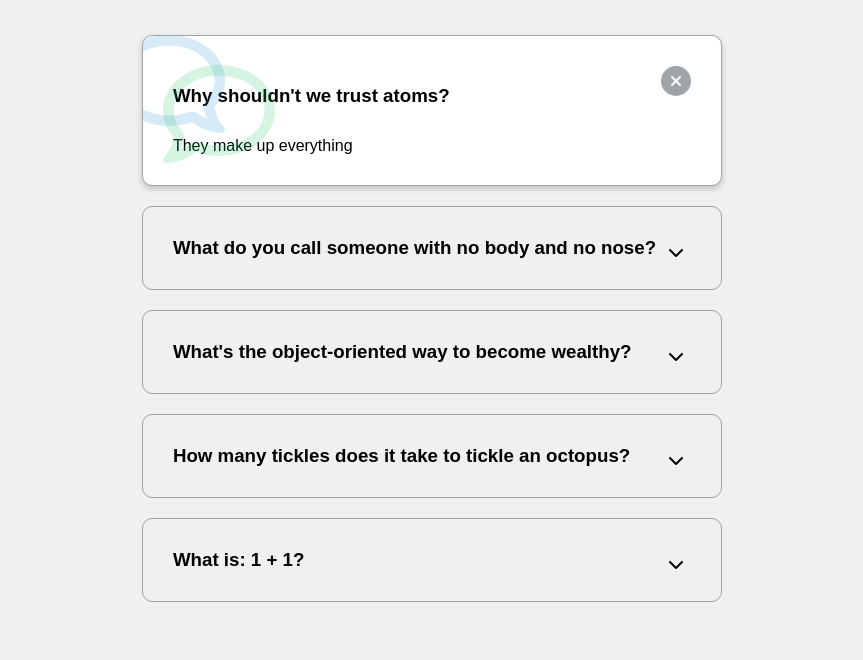
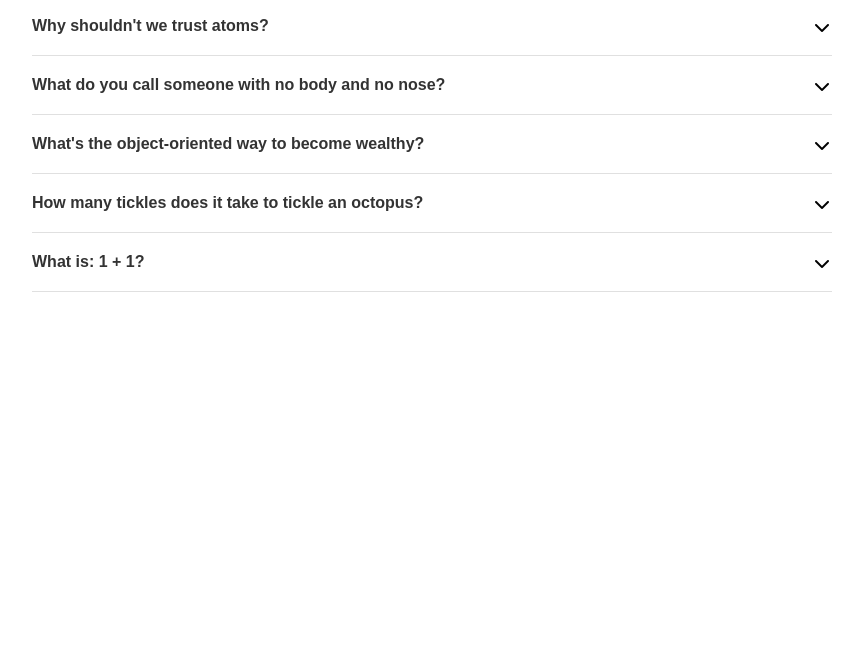
Before and after one commit to amandaguan-ag/50-projects, a plain HTML site: page faq/index.html in a window 1280 px wide. Shown: the part 140-800 px from the top of the page, without its empty margins (208-1071 px from the left). Drawn offline with Linux system fonts and the light colour scheme; a web font is replaced by a local one.

Commit message:
Refactor FAQ component styles and structure for improved layout and readability

```diff
--- a/faq/index.html
+++ b/faq/index.html
@@ -15,8 +15,8 @@
 <body>
   <h1>Frequently Asked Questions</h1>
   <div class="faq-container">
-    <div class="faq active">
-      <h3 class="faq-">
+    <div class="faq">
+      <h3 class="faq-title">
         Why shouldn't we trust atoms?
       </h3>
       <p class="faq-text">
--- a/faq/style.css
+++ b/faq/style.css
@@ -6,70 +6,54 @@
 
 body {
   font-family: "Muli", sans-serif;
-  background-color: #f0f0f0;
+  background-color: #fff;
   display: flex;
   flex-direction: column;
   align-items: center;
-  justify-content: center;
-  height: 100vh;
-  overflow: hidden;
+  justify-content: flex-start;
+  min-height: 100vh;
   margin: 0;
+  padding: 20px;
+  overflow-y: auto;
 }
-h1{
+
+h1 {
   margin: 50px 0 30px;
   text-align: center;
 }
-.faq-container{
-  max-width: 600px;
-  margin: 0 auto;
+
+.faq-container {
+  max-width: 800px;
+  width: 100%;
 }
-.faq{
+
+.faq {
+  border-bottom: 1px solid #e0e0e0;
+  padding: 20px 0;
+  position: relative;
+}
+
+.faq-title {
+  margin: 0;
+  font-size: 16px;
+  color: #333;
+  padding-right: 30px;
+}
+
+.faq-text {
+  display: none;
+  margin: 15px 0 0;
+  color: #666;
+  line-height: 1.6;
+}
+
+.faq.active .faq-text {
+  display: block;
+}
+
+.faq-toggle {
   background-color: transparent;
-  border: 1px solid #9fa4a8;
-  border-radius: 10px;
-  margin: 20px 0;
-  padding: 30px;
-  position: relative;
-  overflow: hidden;
-  transition: 0.3s ease;
-
-}
-.faq.active{
-  background-color: #fff;
-  box-shadow: 0 3px 6px rgba(0, 0, 0, 0.1), 0 3px 6px rgba(0, 0, 0, 0.1);
-}
-.faq.active::before,
-.faq.active::after{
-  content: '\f075';
-  font-family: 'Font Awesome 5 Free';
-  color: #2ecc71;
-  font-size: 7rem;
-  position: absolute;
-  opacity: 0.2;
-  top: 20px;
-  left: 20px;
-  z-index: 0;
-}
-.faq.active::before{
-  color: #3498db;
-  top: -10px;
-  left: -30px;
-  transform: rotateY(180deg);
-}
-.faq-title{
-  margin: 0 35px 0 0;
-}
-.faq-text{
-  display: none;
-  margin: 30px 0 0;
-}
-.faq.active .faq-text {
-  display: block;  /* Show text when FAQ is active */
-}
-.faq-toggle{
-  background-color: transparent;
-  border: 0;
-  border-radius: 50%;
+  border: none;
   cursor: pointer;
   display: flex;
   align-items: center;
@@ -77,24 +61,35 @@ h1{
   font-size: 16px;
   padding: 0;
   position: absolute;
-  top: 30px;
-  right: 30px;
-  height: 30px;
-  width: 30px;
+  top: 20px;
+  right: 0;
+  height: 20px;
+  width: 20px;
 }
-.faq-toggle:focus{
-  outline: 0;
+
+.faq-toggle:focus {
+  outline: none;
 }
-.faq-toggle .fa-times{
+
+.faq-toggle .fa-times {
   display: none;
 }
-.faq.active .faq-toggle .fa-times{
-  color: #fff;
-  display: block;
+
+.faq-toggle .fa-chevron-down {
+  transition: transform 0.3s ease;
 }
-.faq.active .faq-toggle .fa-chevron-down{
+
+.faq.active .faq-toggle .fa-chevron-down {
+  transform: rotate(180deg);
+}
+
+/* Remove the comment icons and box shadows */
+.faq.active::before,
+.faq.active::after {
   display: none;
 }
-.faq.active .faq-toggle{
-  background-color: #9fa4a8;
+
+.faq.active {
+  background-color: transparent;
+  box-shadow: none;
 }
```
